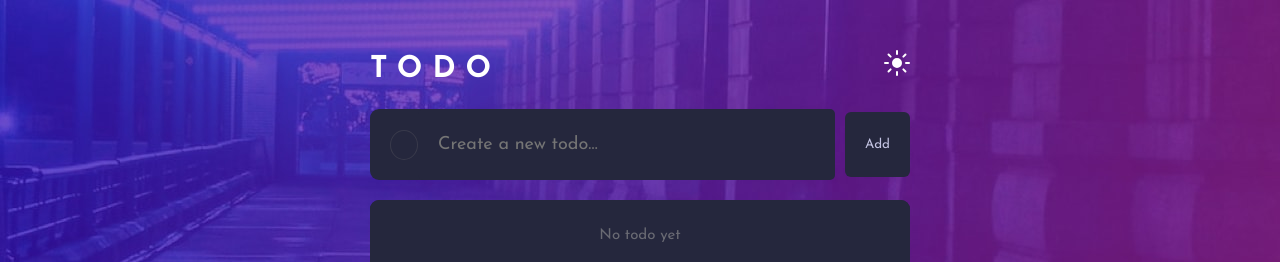
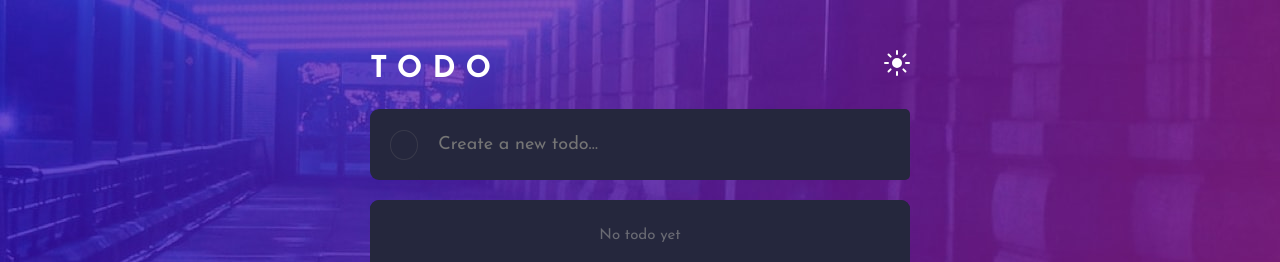
Before and after one commit to itsnooshin/Todo-list-React, a React (Vite) app: page / in a window 1280 px wide. Shown: the top 262 px of the page. Built offline with nearby package versions, Linux system fonts and the light colour scheme.

Commit message:
fix the resposive

```diff
--- a/src/components/TodoApp.jsx
+++ b/src/components/TodoApp.jsx
@@ -7,8 +7,6 @@ import useLocalstorage from "../useLocalstorage";
 import { TodoList } from "./TodoList";
 import TodoForm from "./TodoForm";
 
-// import { ToastContainer, toast } from "react-toastify";
-// import "react-toastify/dist/ReactToastify.css";
 import { Toaster, toast } from "sonner";
 
 function TodoApp() {
--- a/src/components/TodoForm.jsx
+++ b/src/components/TodoForm.jsx
@@ -1,4 +1,4 @@
-function TodoForm({ items, handleChange, handleSubmit, notify }) {
+function TodoForm({ items, handleChange, handleSubmit, }) {
   return (
     <div className="form-header">
       <form action="#" className="form" onSubmit={handleSubmit}>
@@ -11,7 +11,6 @@ function TodoForm({ items, handleChange, handleSubmit, notify }) {
           onChange={handleChange}
         />
       </form>
-      <button onClick={notify}>Add</button>
     </div>
   );
 }
--- a/src/index.css
+++ b/src/index.css
@@ -263,7 +263,6 @@ button {
   cursor: pointer;
  }
 
-.
 
 /* responsive  */
 
```
